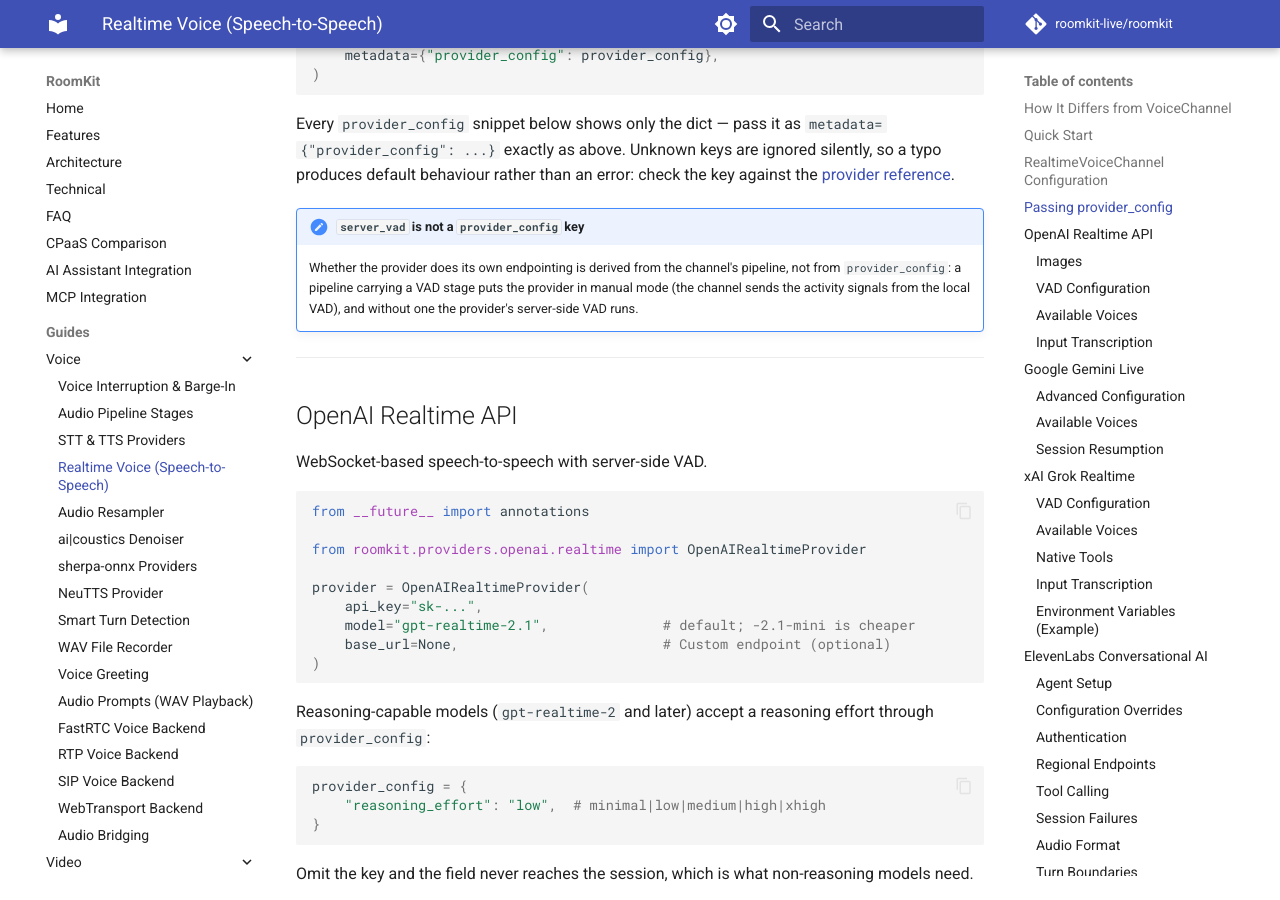
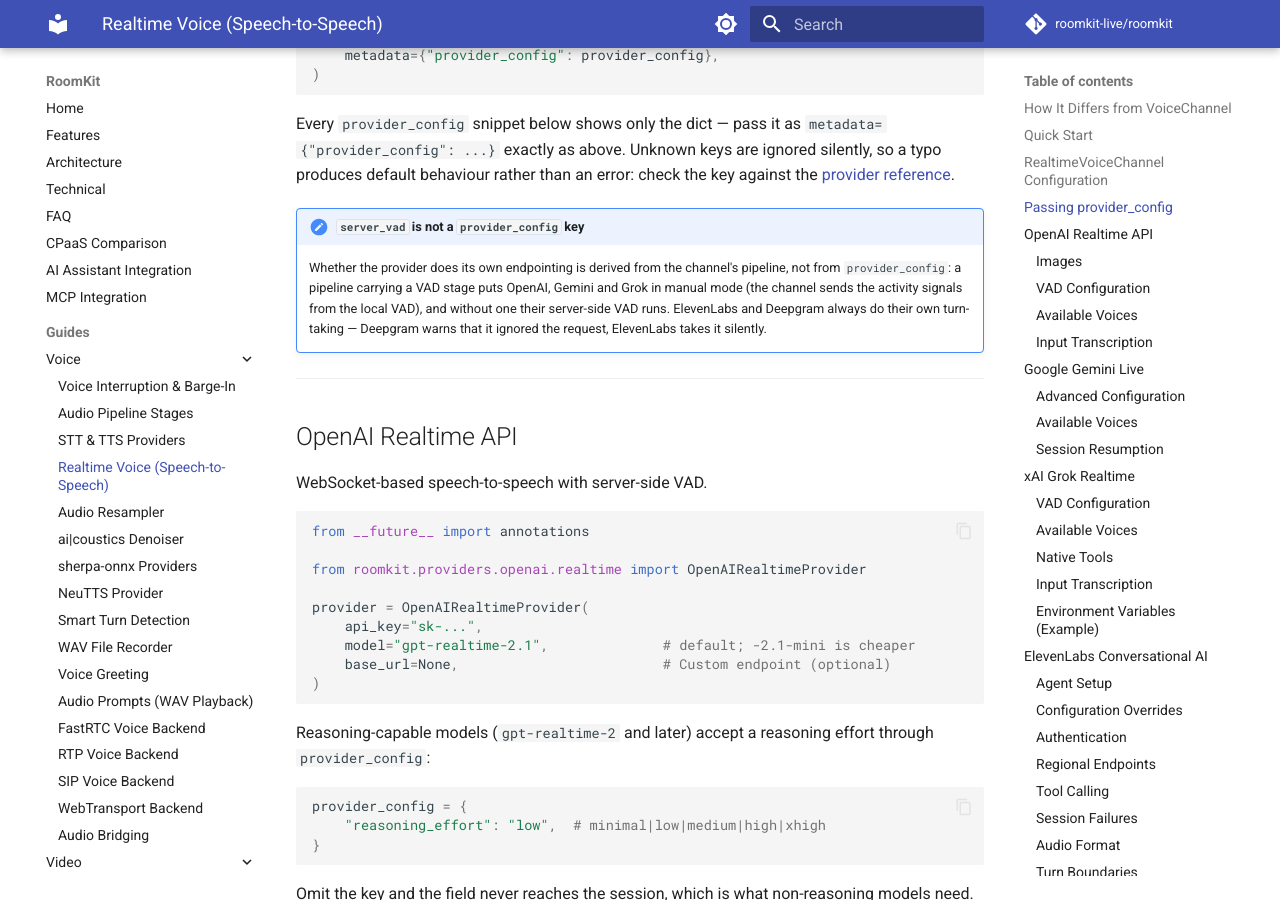
Before and after one commit to roomkit-live/roomkit-docs, an MkDocs documentation site: the page built from docs/guides/realtime-voice-providers.md, in a window 1280 px wide and 900 px high, scrolled down 2950 px. Built offline with MkDocs 1.6.1 and Material for MkDocs 9.7.7, drawn with Linux system fonts in a browser that asks for light colours; comment, search, counter and statistics services are not loaded; some of the changed text lies outside the part shown.

Commit message:
docs(realtime): scope the turn-detection claims to the providers that honour them (RMK-120)
Deep-review of 9e3bc84 caught three claims broader than the code — the same
defect class the commit was fixing.

REV-1: the note on server_vad said a pipeline VAD stage puts "the provider"
in manual mode. Deepgram warns and ignores the request
(providers/deepgram/realtime.py:176) and ElevenLabs takes the flag without
reading it, so the claim now names the three providers that honour it and
says what the other two do.

REV-2: "defaults to semantic_vad" was unconditional; that default only holds
when the channel pipeline has no VAD stage, otherwise no turn detection is
sent at all (providers/openai/realtime.py:158).

REV-3: Grok's VAD keys were called the same as OpenAI's; it reads four of the
eight (providers/xai/realtime.py:138).

````diff
--- a/docs/guides/realtime-voice-providers.md
+++ b/docs/guides/realtime-voice-providers.md
@@ -116,8 +116,10 @@ key against the [provider reference](../api/providers-realtime-voice.md).
 !!! note "`server_vad` is not a `provider_config` key"
     Whether the provider does its own endpointing is derived from the channel's
     pipeline, not from `provider_config`: a pipeline carrying a VAD stage puts
-    the provider in manual mode (the channel sends the activity signals from the
-    local VAD), and without one the provider's server-side VAD runs.
+    OpenAI, Gemini and Grok in manual mode (the channel sends the activity
+    signals from the local VAD), and without one their server-side VAD runs.
+    ElevenLabs and Deepgram always do their own turn-taking — Deepgram warns
+    that it ignored the request, ElevenLabs takes it silently.
 
 ---
 
@@ -200,7 +202,9 @@ provider_config = {
 provider_config = {"turn_detection_type": None}
 ```
 
-Left unset, `turn_detection_type` defaults to `semantic_vad`: its turn detection
+Left unset, `turn_detection_type` defaults to `semantic_vad` on a channel whose
+pipeline has no VAD stage (and to no turn detection at all when it has one — see
+the note above). `semantic_vad` is the better default because its turn detection
 model tells real speech from echo residuals, which matters on a laptop mic +
 speaker setup where AEC never suppresses 100% of the echo. `server_vad` is
 energy-based and too trigger-happy there — reach for it on a headset or a phone
@@ -342,8 +346,10 @@ provider_config = {
 }
 ```
 
-The keys are the same as OpenAI's, but the default differs: Grok defaults to
-`server_vad`, OpenAI to `semantic_vad`.
+Flat keys as on OpenAI, but a narrower set — the four above are all Grok reads,
+with no `eagerness`, `idle_timeout_ms`, `interrupt_response` or
+`create_response` — and a different default: `server_vad` here, `semantic_vad`
+on OpenAI.
 
 ### Available Voices
 
````
